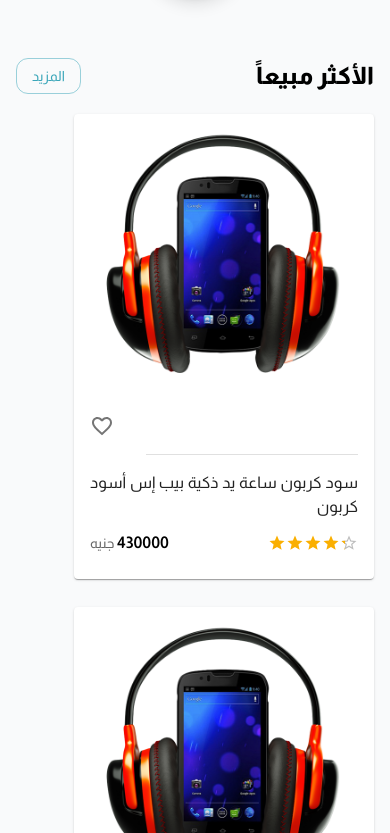
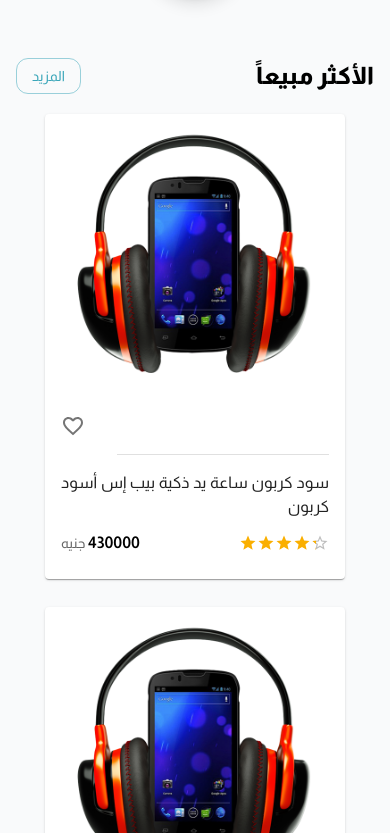
Before and after one commit to Hadeel-13/E-commerce-Website, a React (Vite) app: page / in a window 390 px wide. Shown: the part 911-1744 px from the top of the page. Built offline with nearby package versions, Linux system fonts and the light colour scheme.

Commit message:
e-commerce

```diff
--- a/src/Components/Admin/AdminAllProducts.jsx
+++ b/src/Components/Admin/AdminAllProducts.jsx
@@ -2,7 +2,7 @@ import AdminProductCard from "./AdminProductCard";
 export default function AdminAllProducts() {
     return (
         <>
-            <div className="grid grid-cols-1 sm:grid-cols-2 md:grid-cols-3 lg:grid-cols-4 gap-x-3 gap-y-7">
+            <div className="grid grid-cols-1 sm:grid-cols-2 md:grid-cols-3 lg:grid-cols-4 gap-x-3 gap-y-7 place-items-center">
                 {Array.from(Array(11)).map((_, i) => (
                     <AdminProductCard key={i} />
                 ))}
--- a/src/Components/User/UserFavoriteProducts.jsx
+++ b/src/Components/User/UserFavoriteProducts.jsx
@@ -2,7 +2,7 @@ import ProductCard from "../Product/ProductCard";
 export default function UserFavoriteProducts() {
     return (
         <>
-            <div className="grid grid-cols-1 sm:grid-cols-2 md:grid-cols-3 lg:grid-cols-4 gap-x-3 gap-y-7">
+            <div className="grid grid-cols-1 sm:grid-cols-2 md:grid-cols-3 lg:grid-cols-4 gap-x-3 gap-y-7 place-items-center">
                 {Array.from(Array(11)).map((_, i) => (
                     <ProductCard key={i} />
                 ))}
--- a/src/Sections/Home/ProductsHome.jsx
+++ b/src/Sections/Home/ProductsHome.jsx
@@ -5,7 +5,7 @@ export default function ProductsHome({ title, btnTitle, path }) {
     return (
         <>
             <SubTitle title={title} btnTitle={btnTitle} path={path} className={"mt-12 mb-5"} />
-            <div className="grid grid-cols-1 sm:grid-cols-2 md:grid-cols-3 lg:grid-cols-4 gap-x-3 gap-y-7">
+            <div className="grid grid-cols-1 sm:grid-cols-2 md:grid-cols-3 lg:grid-cols-4 gap-x-3 gap-y-7 place-items-center">
                 {Array.from(Array(6))
                     .slice(0, 4)
                     ?.map((cat, index) => (
```
